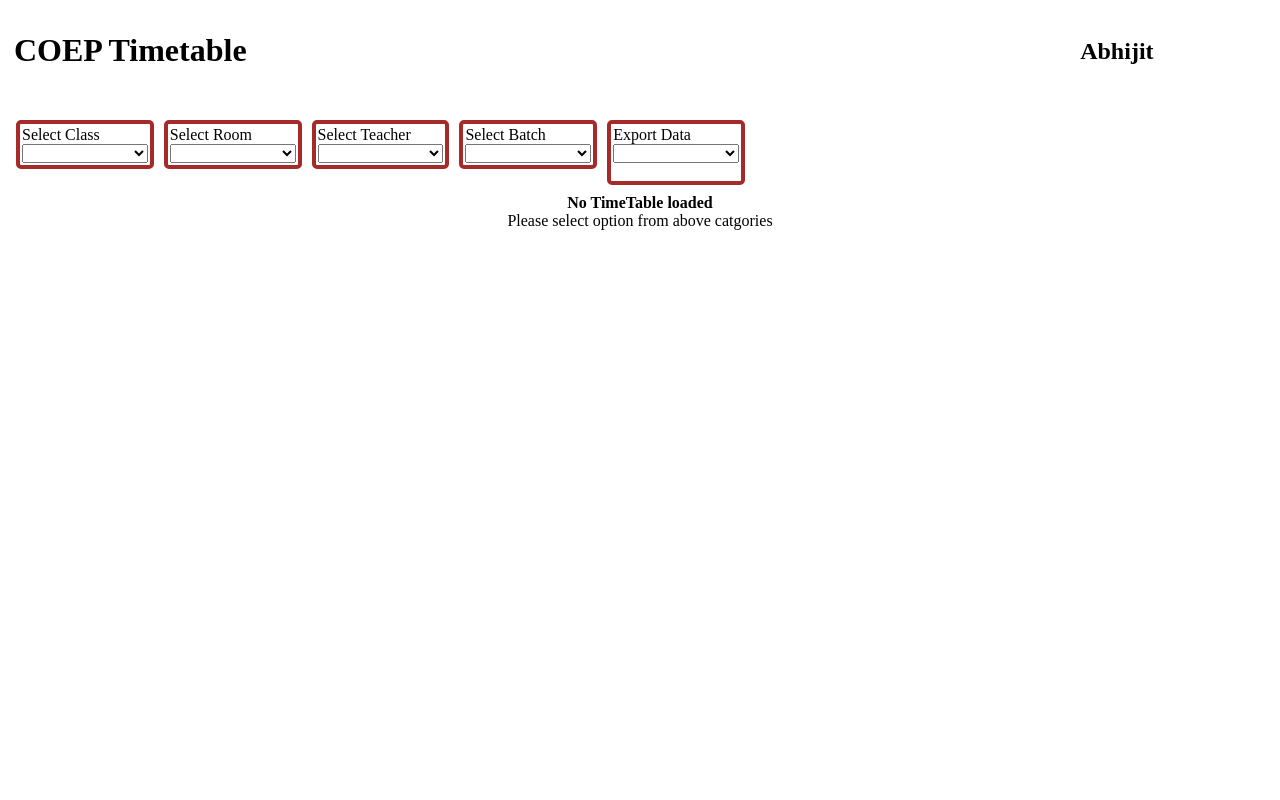
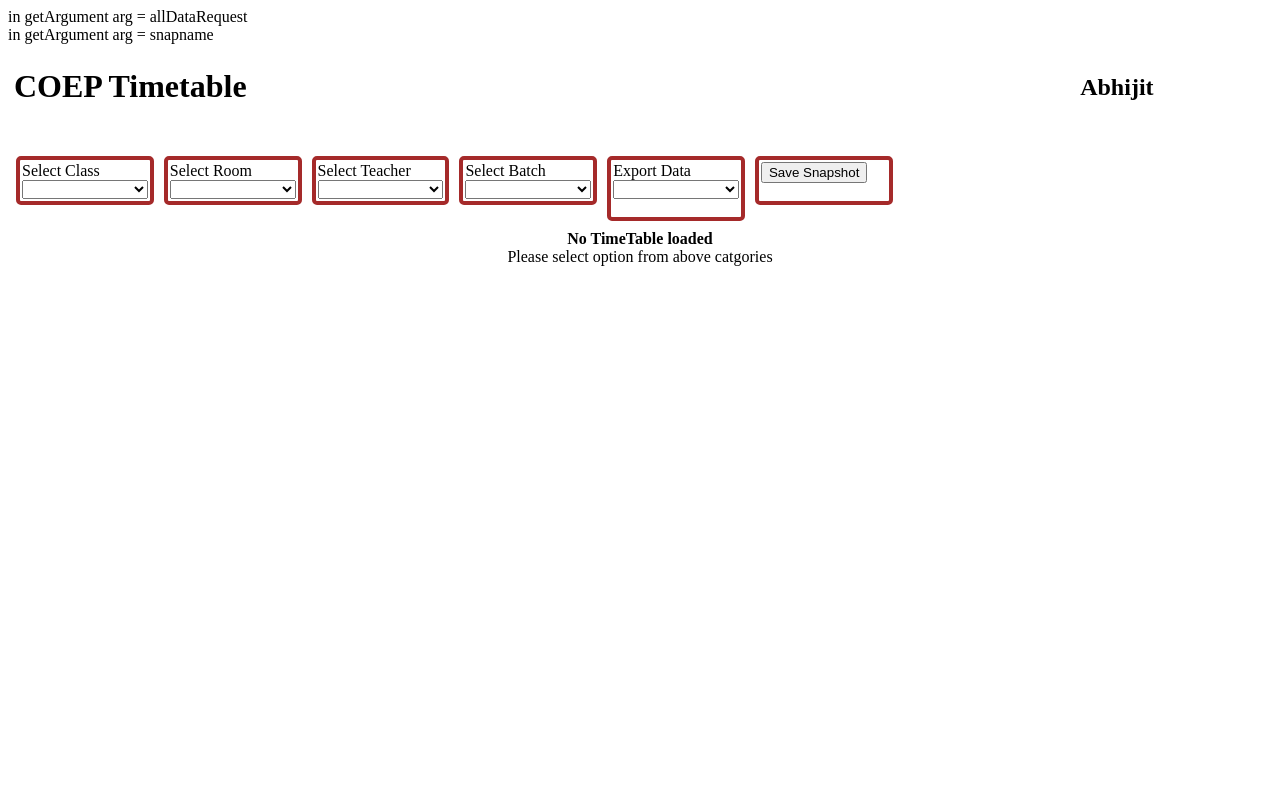
Before and after one commit to tejas0208/TimetableGenerator, a PHP site: page /php/timetable.php in a window 1280 px wide. Run offline with PHP 8.4, Linux system fonts and the light colour scheme; tables that the repository leaves empty hold one stand-in row (values such as "Sample post"); lists and menus that the app fills with data are empty.

Commit message:
attempt to add save button

```diff
--- a/common.php
+++ b/common.php
@@ -40,6 +40,7 @@
 		}
 	}
 	function getArgument($arg) {
+		echo "in getArgument arg = $arg <br>";
 		if(isset($_POST[$arg]))
 				return $_POST[$arg];
 		else if(isset($_GET[$arg]))
--- a/timetable.js
+++ b/timetable.js
@@ -1088,6 +1088,35 @@ function load() {
 	sortSelect(selectTag);
 	$("#mainTimeTable").append("<center><B>No TimeTable loaded </B><br>"+
 								"Please select option from above catgories</center>");
+	/* Settings for saving the snapshot */
+
+	$("#save-snapshot").submit(function (event) {
+		// stop form from normal submission.
+		//event.preventDefault();
+		var snapshotName = prompt("Enter snapshot Name","snapshot");
+		if(snapshotName != null) {
+				//var form = $(this);
+				//url = form.attr("action");
+				var xhttp;
+				if (window.XMLHttpRequest) {
+					xhttp = new XMLHttpRequest();
+				}
+				else { // code for IE6, IE5
+					xhttp = new ActiveXObject("Microsoft.XMLHTTP");
+				}
+				xhttp.onreadystatechange = function() {
+						if (this.readyState == 4 && this.status == 200) {
+								alert("done");
+						}
+				}
+				xhttp.open("POST", "snapshot.php", false);
+				xhttp.setRequestHeader("Content-type", "application/x-www-form-urlencoded");
+				sn = { "snapname": snapshotName };
+				xhttp.send("snapname="+JSON.stringify(sn));
+				//var posting = $.post(url, { sn: snapshotName});
+				//posting.done(function(data) { alert("done" + snapshotName); });
+		}
+	});
 }
 
 window.onload = load;
--- a/timetable.php
+++ b/timetable.php
@@ -20,7 +20,7 @@ function getTables() {
 	return json_encode($tables);
 }
 
-$page = "
+$header = "
 <html>
 	<head>
 		<title> TimeTable </title>
@@ -30,6 +30,8 @@ $page = "
 		<link rel=\"stylesheet\" type=\"text/css\" href=\"timetable.css\"/>
 	</head>
 	<body>
+";
+$table= "
 		<table border = \"0\" padding = \"0\" style = \"width:100%;\">
 			<tr>
 				<td style = \"height:100px;\">
@@ -94,6 +96,11 @@ $page = "
 						</select>
 						</form>
 					</div>
+					<div class=\"selection-menu\">
+						<form action=\"snapshot.php\" method=\"POST\" id=\"save-snapshot\">
+						<input type=submit value=\"Save Snapshot\">
+						</form>
+					</div>
 				</td>
 			</tr>
 			<tr  >
@@ -101,9 +108,22 @@ $page = "
 				</td>
 			</tr>
 		</table>
-	</body>
-</html>";
+	";
+$footer = "</body> </html>";
+
 $tableRequest = getArgument("allDataRequest");
+$save = getArgument("snapname");
+$savemessage = "";
+if($save != "" ) {
+	$savemessage = "<div> Saving $save <br> </div>";
+} /*else if($tableRequest === ""){
+	var_dump($save);
+	var_dump($tableRequest);
+	var_dump($_POST);
+}  */
+
+$page = $header.$table.$savemessage.$footer;
+
 if($tableRequest != "") {
 	echo getTables();
 } else {
```
